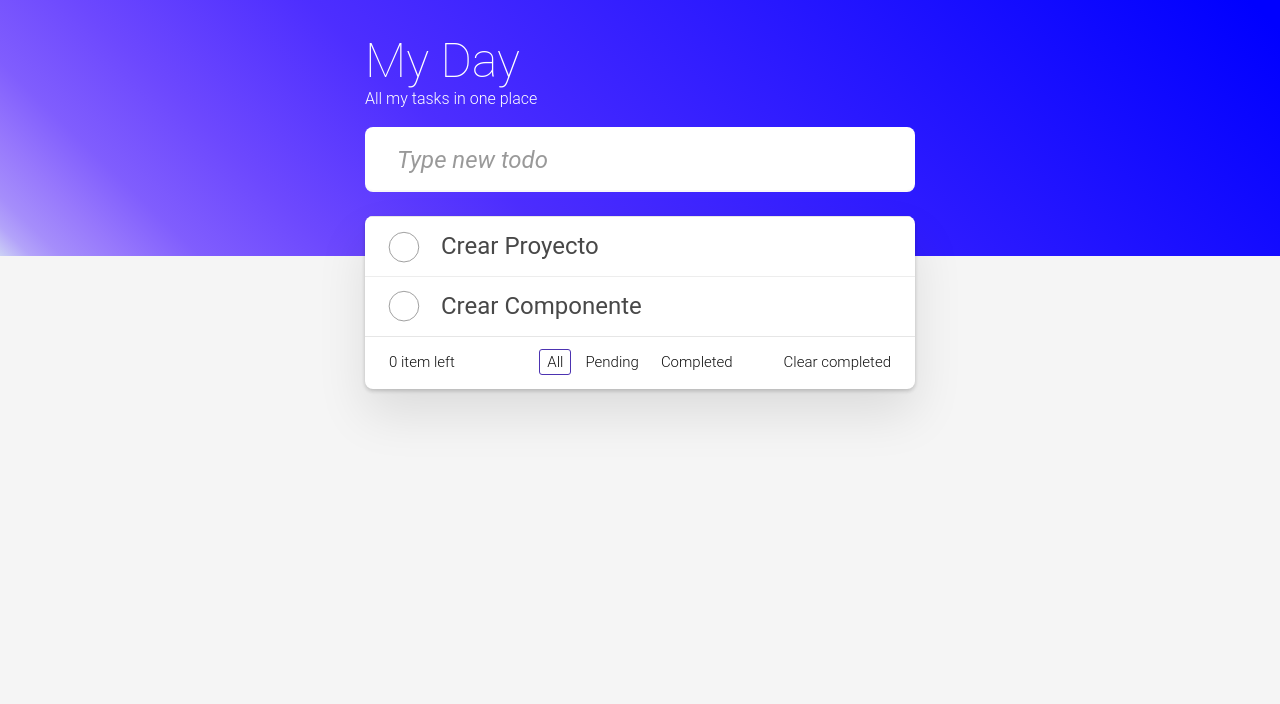
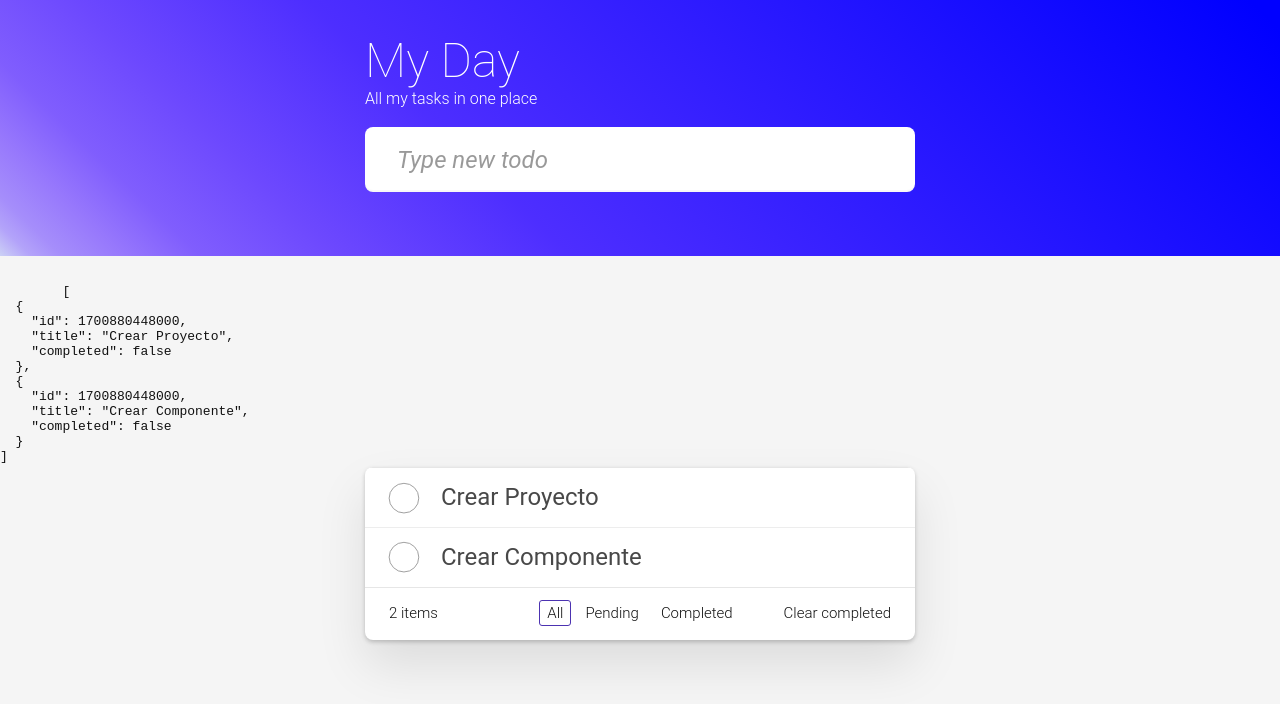
Before and after one commit to anmilet/to-do-app, an Angular app: page / in a window 1280 px wide. Shown: the top 704 px of the page. Built offline with nearby package versions, Linux system fonts and the light colour scheme.

Commit message:
Update Task Object

```diff
--- a/src/app/pages/home/home.component.html
+++ b/src/app/pages/home/home.component.html
@@ -12,13 +12,18 @@
         />
       </div>
     </header>
+    <pre>
+      <code>
+        {{ tasks() | json}}
+      </code>
+    </pre>
     <div class="container todoapp-wrapper">
       <!-- This section should be hidden by default and shown when there are todos -->
       <section class="main">
         <ul class="todo-list">
           <li *ngFor=" let task of tasks(); index as i">
             <div class="view">
-              <input class="toggle" type="checkbox" />
+              <input class="toggle" type="checkbox" [checked]="task.completed" (change)="updateTask(i)"/>
               <label>{{task.title}}</label>
               <button class="destroy" (click)="deleteTask(i)"></button>
             </div>
@@ -55,7 +60,7 @@
       <!-- This footer should be hidden by default and shown when there are todos -->
       <footer class="footer">
         <!-- This should be `0 items left` by default -->
-        <span class="todo-count"><strong>0</strong> item left</span>
+        <span class="todo-count"><strong>{{tasks().length}}</strong> items</span>
         <!-- Remove this if you don't implement routing -->
         <ul class="filters">
           <li>
--- a/src/app/pages/home/home.component.ts
+++ b/src/app/pages/home/home.component.ts
@@ -10,6 +10,7 @@ import { Task } from './../../models/task.model';
   styleUrl: './home.component.css'
 })
 export class HomeComponent {
+
   tasks=signal<Task[]>([
     {
       id: Date.now(),
@@ -45,4 +46,19 @@ export class HomeComponent {
         (task, position) => position !== index
         ));
   }
+
+  updateTask(index: number){
+    this.tasks.update((tasks) => {
+      return tasks.map((task, position) =>{
+        if (position === index){
+          return {
+            ...task,
+            completed: !task.completed
+          }
+        }
+        return task
+      })
+    })
+  }
+
 }
```
